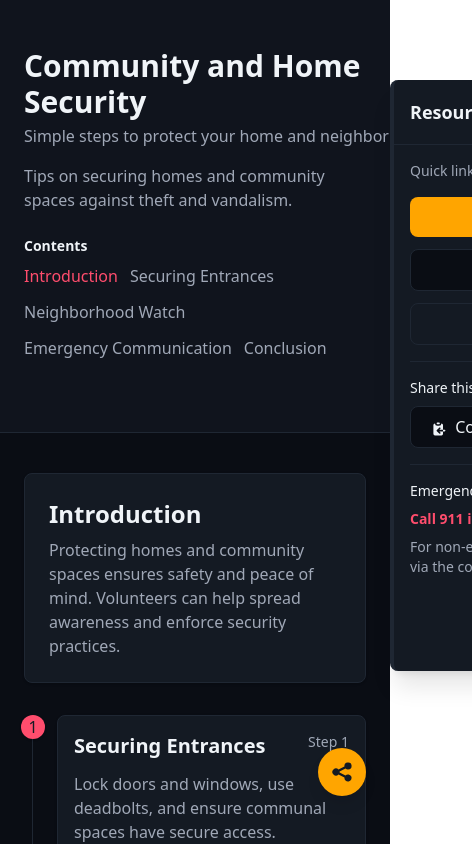
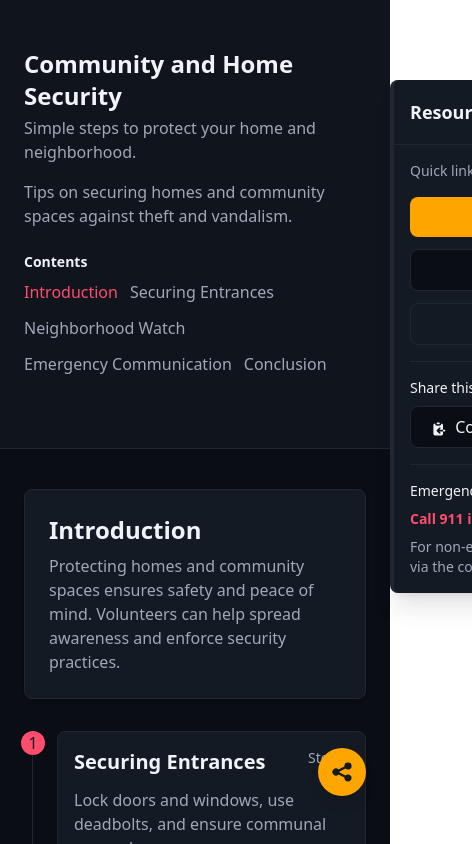
Before and after one commit to seniork7/public_safety, a React (Vite) app in the folder frontend/: page /safety-tip/community-security in a window 390 px wide. Shown: the top 844 px of the page, 472 px wide, since content can reach past the window. Built offline with nearby package versions, Linux system fonts and the light colour scheme.

Commit message:
Fix heading spacing on SafetyTips page

```diff
--- a/frontend/src/components/pages/SafetyTips.jsx
+++ b/frontend/src/components/pages/SafetyTips.jsx
@@ -42,7 +42,7 @@ function SafetyTip() {
                         <div className="lg:col-span-2">
                             <div className="flex items-center gap-4 mb-4">
                                 <div>
-                                    <h1 id="tip-title" className="w-md text-3xl lg:text-4xl font-bold">
+                                    <h1 id="tip-title" className="text-2xl lg:text-4xl font-bold">
                                         {alert.title}
                                     </h1>
                                     <p className="text-text-secondary mt-1">{alert.alertText}</p>
@@ -124,10 +124,10 @@ function SafetyTip() {
 
             <aside
                 id="resources-widget"
-                className={`fixed right-0 top-20 z-40 h-[70vh] w-80 sm:w-96 transform transition-transform duration-300 ${widgetOpen ? 'translate-x-0' : 'translate-x-full'}`}
+                className={`fixed right-0 top-20 z-40 h-[75vh] w-80 sm:w-96 transform transition-transform duration-300 ${widgetOpen ? 'translate-x-0' : 'translate-x-full'}`}
                 aria-hidden={!widgetOpen}
             >
-                <div className="h-full flex flex-col bg-surface border-l-4 border-border shadow-xl rounded-l-lg">
+                <div className="flex flex-col bg-surface border-l-4 border-border shadow-xl rounded-l-lg">
                     <div className="p-4 border-b border-border flex items-center justify-between">
                         <h4 className="text-lg font-semibold text-text-primary">Resources & Actions</h4>
                         <button onClick={() => setWidgetOpen(false)} className="p-2 rounded-md text-text-secondary hover:text-accent-primary">
@@ -140,7 +140,7 @@ function SafetyTip() {
 
                         <div className="flex flex-col gap-3">
                             <Link to="/#services" className="block w-full text-center bg-accent-secondary hover:text-text-primary hover:bg-accent-primary text-surface font-semibold py-2 rounded-lg hover:scale-95 transition duration-700">View Programs</Link>
-                            <Link to="/#getInvolved" className="block w-full text-center border border-border bg-bg hover:bg-surface text-text-primary hover:text-accent-primary py-2 rounded-lg hover:scale-95 transition duration-700">Join as Volunteer</Link>
+                            <a href="/#getInvolved" className="block w-full text-center border border-border bg-bg hover:bg-surface text-text-primary hover:text-accent-primary py-2 rounded-lg hover:scale-95 transition duration-700">Join as Volunteer</a>
                             <Link to="/#contact" className="block w-full text-center bg-transparent hover:bg-accent-primary text-text-primary border border-border py-2 rounded-lg hover:scale-95 transition duration-700">Contact Us</Link>
                         </div>
 
```
